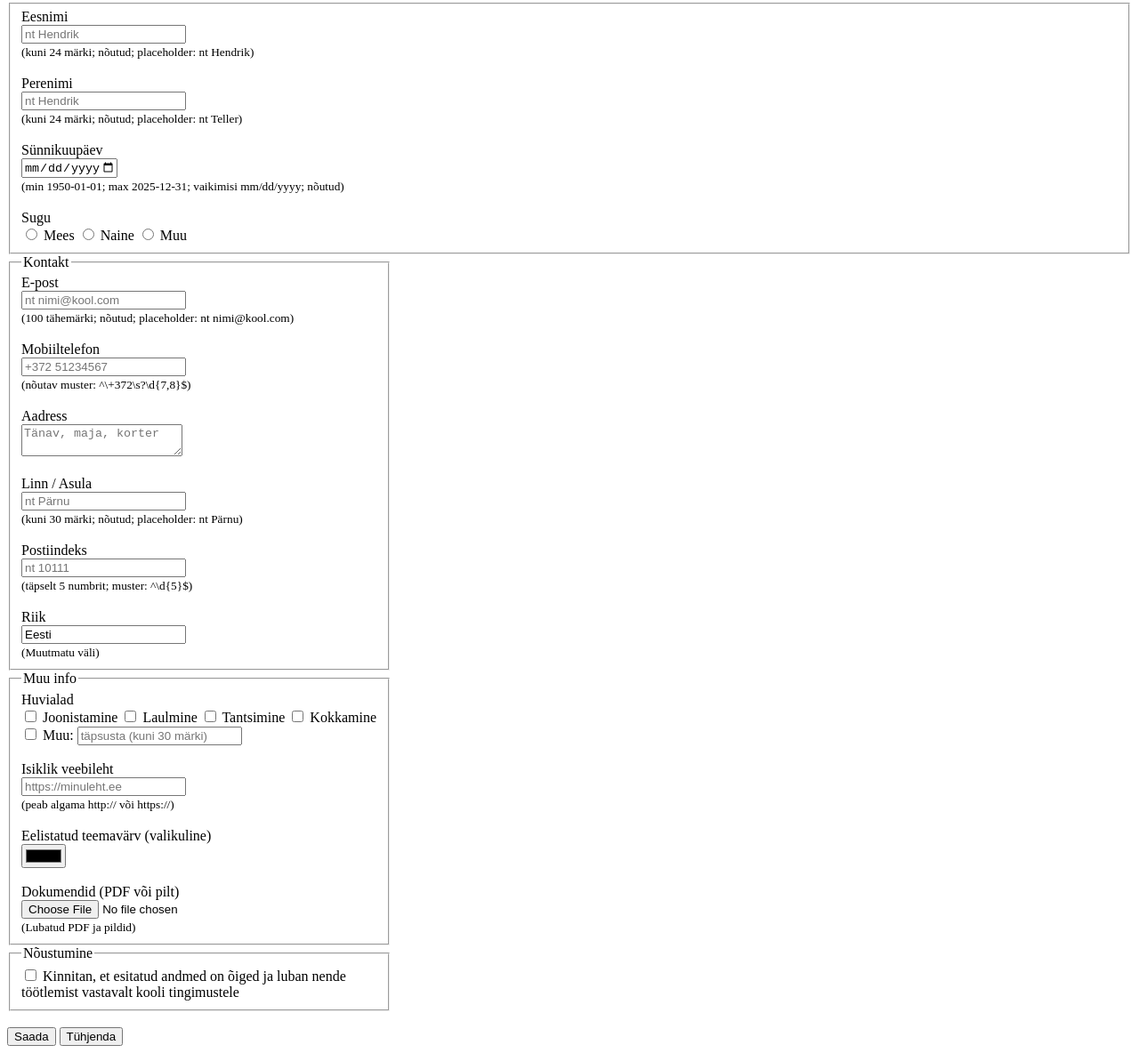
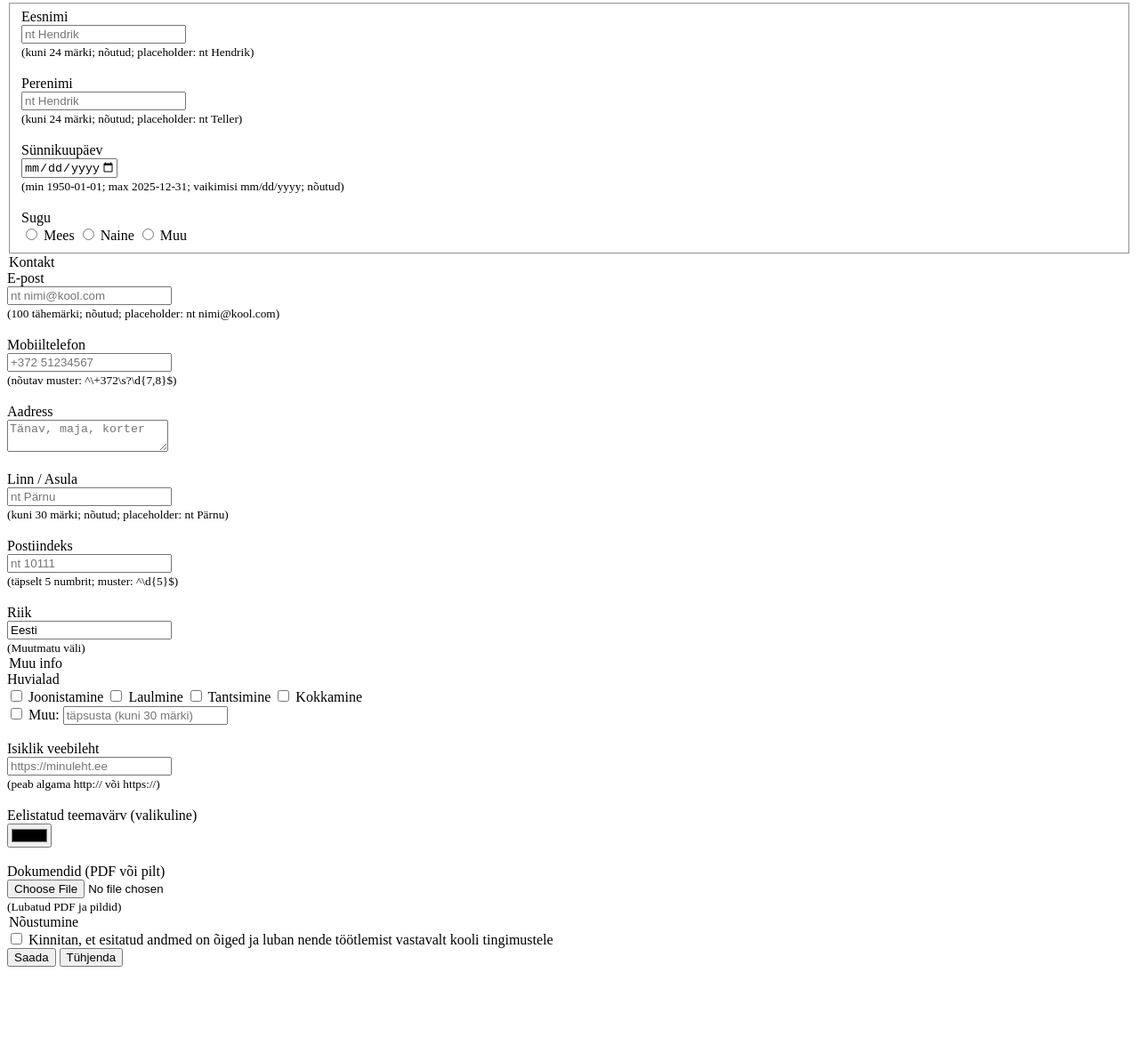
Before and after one commit to hkilumets-a11y/HTML5, a plain HTML site: page yl10.html in a window 1280 px wide. Shown: the part 77-1261 px from the top of the page at 89% size. After the commit the page ends 1172 px from the top, so only its background shows below. Drawn offline with Linux system fonts and the light colour scheme.

Commit message:
Update yl10.html

```diff
--- a/yl10.html
+++ b/yl10.html
@@ -28,7 +28,7 @@
         <input type="radio" name="sugu" value="Muu"> Muu
     </fieldset>
 
-    <fieldset style="width:400px">
+
         <legend>Kontakt</legend>
 
         <label for="email">E-post</label><br>
@@ -55,7 +55,7 @@
         <br><small>(Muutmatu väli)</small>
     </fieldset>
 
-    <fieldset style="width:400px">
+
         <legend>Muu info</legend>
 
         <label>Huvialad</label><br>
@@ -79,12 +79,11 @@
         <br><small>(Lubatud PDF ja pildid)</small>
     </fieldset>
 
-    <fieldset style="width:400px">
+
         <legend>Nõustumine</legend>
         <input type="checkbox" name="noustun" id="noustun" required>
         Kinnitan, et esitatud andmed on õiged ja luban nende töötlemist vastavalt kooli tingimustele
     </fieldset>
-
     <br>
     <button type="submit">Saada</button>
     <button type="reset">Tühjenda</button>
```
